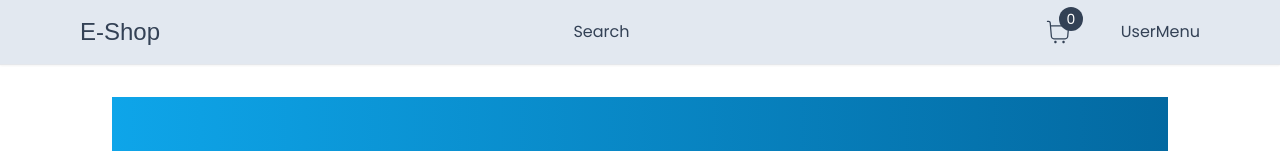
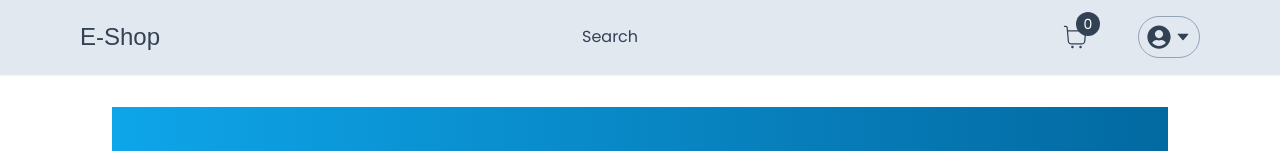
Before and after one commit to Melon-ali/e-shop, a Next.js app: page / in a window 1280 px wide. Shown: the top 151 px of the page. Built offline with nearby package versions, Linux system fonts and the light colour scheme; a web font is replaced by a local one.

Commit message:
logout added

```diff
--- /dev/null
+++ b/app/components/nav/BackDrop.tsx
@@ -0,0 +1,13 @@
+interface BackDropProps{
+    onClick: () => void;
+}
+
+const BackDrop:React.FC<BackDropProps> = ({ onClick }) => {
+  return (
+    <div onClick={onClick} className="z-20 bg-slate-200 opacity-50 w-screen h-screen fixed top-0 left-0">
+
+    </div>
+  )
+}
+
+export default BackDrop
--- /dev/null
+++ b/app/components/nav/MenuItem.tsx
@@ -0,0 +1,14 @@
+interface MenuItemProps {
+    children: React.ReactNode;
+    onClick: () => void;
+}
+
+const MenuItem:React.FC<MenuItemProps> = ({ children, onClick }) => {
+  return (
+    <div onClick={onClick} className="px-4 py-3 hover:bg-neutral-100 transition">
+      {children}
+    </div>
+  )
+}
+
+export default MenuItem
--- a/app/components/nav/Navbar.tsx
+++ b/app/components/nav/Navbar.tsx
@@ -2,6 +2,7 @@ import Link from "next/link";
 import Container from "../Container";
 import { Redressed } from "next/font/google";
 import CartCount from "./CartCount";
+import UserMenu from "./UserMenu";
 
 const redressed = Redressed({subsets: ['latin'], weight: ["400"]})
 
@@ -22,7 +23,7 @@ const NavBar = () => {
                         <div className="hidden md:block">Search</div>
                         <div className="flex items-center gap-8 md:gap-12">
                             <CartCount />
-                            <div>UserMenu</div>
+                            <UserMenu />
                         </div>
                     </div>
                 </Container>
--- a/app/components/nav/UserMenu.tsx
+++ b/app/components/nav/UserMenu.tsx
@@ -0,0 +1,55 @@
+"use client";
+
+import { useCallback, useState } from "react";
+import Avatar from "../Avatar";
+import { AiFillCaretDown } from "react-icons/ai";
+import Link from "next/link";
+import MenuItem from "./MenuItem";
+import { signOut } from "next-auth/react";
+import BackDrop from "./BackDrop";
+
+const UserMenu = () => {
+    const [isOpen, setIsOpen] = useState(false);
+
+    const toggleOpen = useCallback(() => {
+        setIsOpen((prev) => !prev);
+    },[]);
+
+  return (
+    <>
+        <div className="relative z-30">
+            <div onClick={toggleOpen} className="p-2 border-[1px] border-slate-400 flex flex-row items-center gap-1 rounded-full cursor-pointer hover:shadow-md transition text-slate-700">
+                <Avatar />
+                <AiFillCaretDown />
+                {isOpen && (
+                    <div className="absolute rounded-md shadow-md w-[170px] bg-white overflow-hidden right-0 top-12 text-sm flex flex-col cursor-pointer">
+                        <div>
+                            <Link href="/orders">
+                                <MenuItem onClick={toggleOpen}>Your Orders</MenuItem>
+                            </Link>
+                            <Link href="/admin">
+                                <MenuItem onClick={toggleOpen}>Admin Dashboard</MenuItem>
+                            </Link>
+                            <MenuItem onClick={() => {
+                                toggleOpen();
+                                signOut()
+                            }}>Logout</MenuItem>
+                        </div>
+                        <div>
+                            <Link href="/login">
+                                <MenuItem onClick={toggleOpen}>Login</MenuItem>
+                            </Link>
+                            <Link href="/register">
+                                <MenuItem onClick={toggleOpen}>Register</MenuItem>
+                            </Link>
+                        </div>
+                    </div>
+                )}
+            </div>
+        </div>
+        {isOpen ? <BackDrop onClick={toggleOpen}/> : null}
+    </>
+  )
+}
+
+export default UserMenu
```
